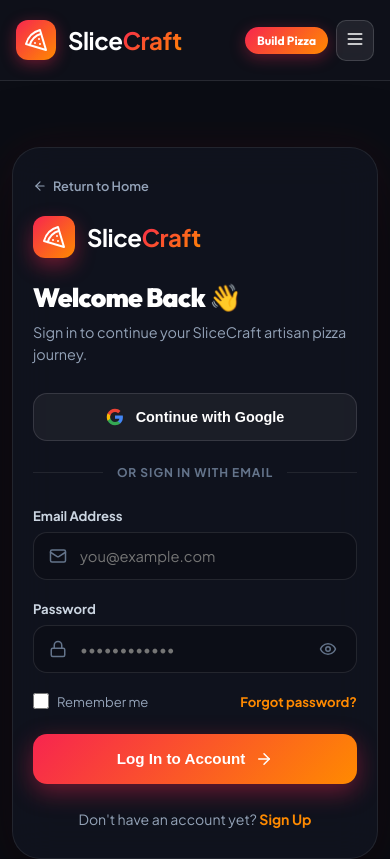
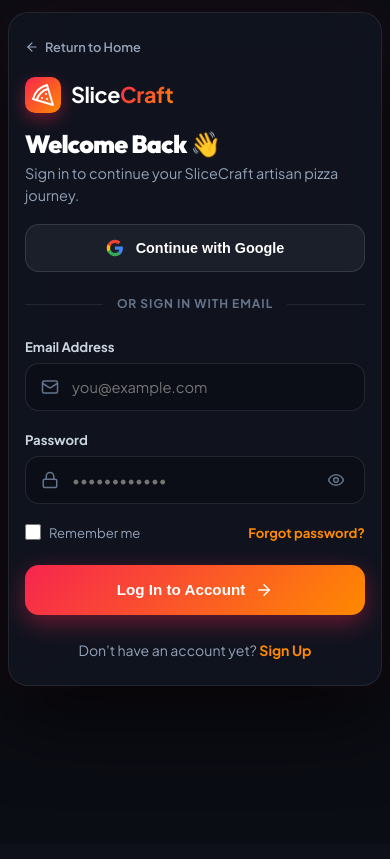
Before and after one commit to jafia1362-creator/OIBSIP, a React (Vite) app in the folder frontend/: page /login in a window 390 px wide. Shown: the top 859 px of the page. Built offline with nearby package versions, Linux system fonts and the light colour scheme; no server answers.

Commit message:
Fix authentication layout: isolate routes to dedicated single-viewport split screen without site Navbar/Footer

```diff
--- a/frontend/src/App.jsx
+++ b/frontend/src/App.jsx
@@ -38,8 +38,10 @@ function AppContent() {
   const location = useLocation();
   const navigate = useNavigate();
 
-  // Check if current route is an Admin route
+  // Check if current route is an Admin or Auth route
   const isAdminRoute = location.pathname.startsWith('/admin');
+  const isAuthRoute = ['/login', '/register', '/verify-email', '/forgot-password', '/reset-password', '/admin/login'].includes(location.pathname);
+  const isDedicatedLayout = isAdminRoute || isAuthRoute;
 
   const handleOpenBuilder = () => {
     setIsBuilderOpen(true);
@@ -51,8 +53,8 @@ function AppContent() {
   return (
     <div style={{ minHeight: '100vh', display: 'flex', flexDirection: 'column', backgroundColor: '#0F111A', color: '#FFF' }}>
       <div style={{ flex: 1, display: 'flex', flexDirection: 'column' }}>
-        {/* Render Customer Navbar ONLY on customer-facing routes */}
-        {!isAdminRoute && <Navbar openBuilder={handleOpenBuilder} isBuilderOpen={isBuilderOpen} />}
+        {/* Render Customer Navbar ONLY on normal storefront routes */}
+        {!isDedicatedLayout && <Navbar openBuilder={handleOpenBuilder} isBuilderOpen={isBuilderOpen} />}
 
         <main style={{ flex: 1, display: 'flex', flexDirection: 'column' }}>
           <Routes>
@@ -88,8 +90,8 @@ function AppContent() {
         </main>
       </div>
 
-      {/* Render Customer Footer ONLY on customer-facing routes */}
-      {!isAdminRoute && (
+      {/* Render Customer Footer ONLY on normal storefront routes */}
+      {!isDedicatedLayout && (
         <footer className="scroll-reveal" style={{ borderTop: '1px solid var(--border-color)', backgroundColor: '#0A0C13', marginTop: '80px', paddingTop: '60px', paddingBottom: '40px' }}>
           <div className="site-container">
             <div className="footer-grid" style={{ paddingBottom: '48px', borderBottom: '1px solid var(--border-color)' }}>
--- a/frontend/src/index.css
+++ b/frontend/src/index.css
@@ -3291,6 +3291,7 @@ a {
 /* 17. Premium Split-Screen Authentication Design System */
 .auth-split-wrapper {
   min-height: 100vh;
+  min-height: 100dvh;
   width: 100%;
   display: flex;
   align-items: center;
@@ -3298,19 +3299,20 @@ a {
   position: relative;
   background-color: #0B0D14;
   overflow-x: hidden;
-  padding: 40px 20px;
+  padding: 24px 20px;
+  box-sizing: border-box;
 }
 
 .auth-split-card {
   width: 100%;
-  max-width: 1120px;
-  min-height: 640px;
-  background: rgba(18, 21, 33, 0.75);
+  max-width: 1080px;
+  max-height: min(720px, calc(100vh - 48px));
+  background: rgba(18, 21, 33, 0.82);
   backdrop-filter: blur(20px);
   -webkit-backdrop-filter: blur(20px);
   border: 1px solid rgba(255, 255, 255, 0.08);
   border-radius: 28px;
-  box-shadow: 0 30px 80px rgba(0, 0, 0, 0.6), 0 0 40px rgba(247, 37, 79, 0.08);
+  box-shadow: 0 30px 80px rgba(0, 0, 0, 0.7), 0 0 40px rgba(247, 37, 79, 0.1);
   display: grid;
   grid-template-columns: 1fr 1fr;
   overflow: hidden;
@@ -3321,50 +3323,61 @@ a {
 
 /* Left Form Side */
 .auth-form-side {
-  padding: 48px 44px;
+  padding: 32px 38px;
   display: flex;
   flex-direction: column;
   justify-content: center;
   position: relative;
   z-index: 3;
+  overflow-y: auto;
+  max-height: 100%;
+}
+
+.auth-form-side::-webkit-scrollbar {
+  width: 5px;
+}
+
+.auth-form-side::-webkit-scrollbar-thumb {
+  background: rgba(255, 255, 255, 0.15);
+  border-radius: 4px;
 }
 
 .auth-brand-logo {
   display: flex;
   align-items: center;
-  gap: 12px;
-  margin-bottom: 24px;
+  gap: 10px;
+  margin-bottom: 16px;
   text-decoration: none;
 }
 
 .auth-brand-icon {
-  width: 42px;
-  height: 42px;
-  border-radius: 12px;
+  width: 36px;
+  height: 36px;
+  border-radius: 10px;
   background: linear-gradient(135deg, #F7254F 0%, #FF8A00 100%);
   display: flex;
   align-items: center;
   justify-content: center;
-  box-shadow: 0 8px 20px rgba(247, 37, 79, 0.4);
+  box-shadow: 0 6px 16px rgba(247, 37, 79, 0.4);
 }
 
 .auth-brand-text {
-  font-size: 1.5rem;
+  font-size: 1.35rem;
   font-weight: 900;
   color: #FFFFFF;
   letter-spacing: -0.02em;
 }
 
 .auth-form-header {
-  margin-bottom: 28px;
+  margin-bottom: 18px;
 }
 
 .auth-form-title {
-  font-size: 2rem;
+  font-size: 1.75rem;
   font-weight: 900;
   color: #FFFFFF;
   letter-spacing: -0.03em;
-  margin-bottom: 8px;
+  margin-bottom: 4px;
   line-height: 1.2;
 }
 
@@ -3678,27 +3691,200 @@ a {
 
 /* Responsive Split Screen Breakpoints */
 @media (max-width: 1024px) {
+  .auth-split-wrapper {
+    min-height: 100vh;
+    padding: 20px 12px;
+    align-items: flex-start;
+  }
   .auth-split-card {
     grid-template-columns: 1fr;
-    max-width: 520px;
+    max-width: 500px;
+    max-height: none;
     min-height: auto;
+    border-radius: 20px;
   }
   .auth-visual-side {
-    display: none; /* Mobile/Tablet: Hide heavy side visual or show slim badge */
+    display: none; /* Mobile/Tablet: Hide side visual panel */
   }
   .auth-form-side {
-    padding: 36px 28px;
+    padding: 28px 22px;
+    max-height: none;
+    overflow-y: visible;
   }
 }
 
 @media (max-width: 480px) {
   .auth-split-wrapper {
-    padding: 16px 12px;
+    padding: 12px 8px;
   }
   .auth-form-side {
-    padding: 28px 20px;
+    padding: 24px 16px;
   }
   .auth-form-title {
-    font-size: 1.65rem;
-  }
-}
+    font-size: 1.55rem;
+  }
+}
+
+/* Single Card Auth Pages (ForgotPassword, ResetPassword, VerifyEmail) */
+.auth-page {
+  min-height: 100vh;
+  min-height: 100dvh;
+  width: 100%;
+  display: flex;
+  align-items: center;
+  justify-content: center;
+  background-color: #0B0D14;
+  padding: 24px 20px;
+  position: relative;
+  overflow: hidden;
+  box-sizing: border-box;
+}
+
+.auth-card {
+  width: 100%;
+  max-width: 440px;
+  background: rgba(18, 21, 33, 0.85);
+  backdrop-filter: blur(20px);
+  -webkit-backdrop-filter: blur(20px);
+  border: 1px solid rgba(255, 255, 255, 0.08);
+  border-radius: 24px;
+  padding: 36px 32px;
+  box-shadow: 0 30px 80px rgba(0, 0, 0, 0.7), 0 0 40px rgba(247, 37, 79, 0.1);
+  position: relative;
+  z-index: 2;
+}
+
+.auth-header {
+  display: flex;
+  flex-direction: column;
+  align-items: center;
+  text-align: center;
+  margin-bottom: 24px;
+}
+
+.auth-icon-badge {
+  width: 48px;
+  height: 48px;
+  border-radius: 14px;
+  background: linear-gradient(135deg, #F7254F 0%, #FF8A00 100%);
+  display: flex;
+  align-items: center;
+  justify-content: center;
+  box-shadow: 0 8px 20px rgba(247, 37, 79, 0.4);
+  margin-bottom: 12px;
+}
+
+.auth-title {
+  font-size: 1.6rem;
+  font-weight: 900;
+  color: #FFFFFF;
+  margin-bottom: 6px;
+}
+
+.auth-subtitle {
+  font-size: 0.85rem;
+  color: #94A3B8;
+  line-height: 1.4;
+}
+
+.auth-form {
+  display: flex;
+  flex-direction: column;
+  gap: 16px;
+}
+
+.auth-input-group {
+  display: flex;
+  flex-direction: column;
+  gap: 6px;
+}
+
+.auth-label {
+  font-size: 0.82rem;
+  font-weight: 700;
+  color: #CBD5E1;
+}
+
+.auth-input-wrapper {
+  position: relative;
+  display: flex;
+  align-items: center;
+}
+
+.auth-input-icon {
+  position: absolute;
+  left: 14px;
+  width: 18px;
+  height: 18px;
+  color: #64748B;
+  pointer-events: none;
+}
+
+.auth-input-field {
+  width: 100%;
+  height: 46px;
+  padding: 0 16px 0 44px;
+  background: rgba(10, 12, 20, 0.6);
+  border: 1px solid rgba(255, 255, 255, 0.1);
+  border-radius: 12px;
+  color: #FFFFFF;
+  font-size: 0.9rem;
+}
+
+.auth-input-field:focus {
+  outline: none;
+  border-color: #F7254F;
+  box-shadow: 0 0 0 3px rgba(247, 37, 79, 0.2);
+}
+
+.auth-submit-btn {
+  width: 100%;
+  height: 48px;
+  border-radius: 12px;
+  border: none;
+  background: linear-gradient(135deg, #F7254F 0%, #FF8A00 100%);
+  color: #FFFFFF;
+  font-size: 0.92rem;
+  font-weight: 800;
+  display: flex;
+  align-items: center;
+  justify-content: center;
+  gap: 8px;
+  cursor: pointer;
+  box-shadow: 0 8px 20px rgba(247, 37, 79, 0.4);
+  transition: all 0.25s ease;
+}
+
+.auth-submit-btn:hover {
+  transform: translateY(-2px);
+  filter: brightness(1.1);
+}
+
+.auth-footer-note {
+  margin-top: 20px;
+  text-align: center;
+}
+
+.auth-footer-link {
+  color: #FF8A00;
+  font-size: 0.85rem;
+  font-weight: 700;
+  text-decoration: none;
+}
+
+.auth-footer-link:hover {
+  color: #F7254F;
+}
+
+.auth-error-alert {
+  background: rgba(239, 68, 68, 0.1);
+  border: 1px solid rgba(239, 68, 68, 0.3);
+  color: #F87171;
+  padding: 10px 14px;
+  border-radius: 10px;
+  font-size: 0.82rem;
+  display: flex;
+  align-items: center;
+  gap: 8px;
+  margin-bottom: 14px;
+}
```
